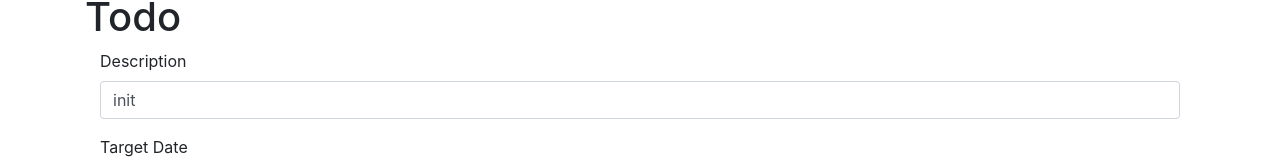
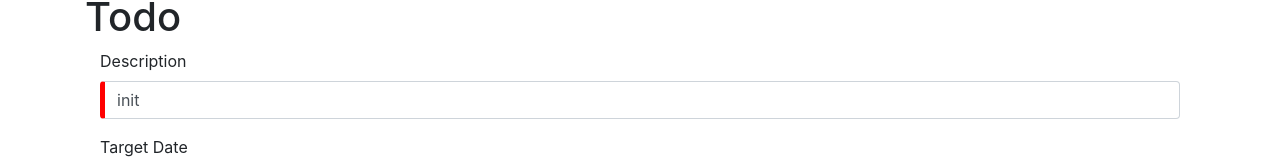
Before and after one commit to Kedlawv/Fullstack-Angular-Springboot, an Angular app in the folder frontend/todo/: page /todos/1 in a window 1280 px wide. Shown: the part 111-276 px from the top of the page. Built offline with nearby package versions, Linux system fonts and the light colour scheme; no server answers; sample sign-in values are in the browser's storage.

Commit message:
Frontend => validation messages using Template Variables and *ngIf

```diff
--- a/frontend/todo/src/app/todo/todo.component.css
+++ b/frontend/todo/src/app/todo/todo.component.css
@@ -0,0 +1,3 @@
+.ng-invalid:not(form) {
+  border-left: 5px solid red;
+}
--- a/frontend/todo/src/app/todo/todo.component.html
+++ b/frontend/todo/src/app/todo/todo.component.html
@@ -1,15 +1,16 @@
 <h1>Todo</h1>
 <div class=container>
+
   <form (ngSubmit)="todoForm.valid && saveTodo()" #todoForm="ngForm">
     <fieldset class="form-group">
       <label>Description</label>
       <input type="text" [(ngModel)]="todo.description" class="form-control" name="description" required="required"
-             minlength="5">
+             minlength="5" #description="ngModel">
     </fieldset>
 
     <fieldset class="form-group">
       <label>Target Date</label>
-      <input type="date"
+      <input type="date" #targetDate="ngModel"
              [ngModel]="todo.targetDate | date: 'yyyy-MM-dd' "
              (ngModelChange)="todo.targetDate = $event"
              class="form-control" name="targetDate" required="required">
@@ -17,4 +18,14 @@
 
     <button type="submit" class="btn btn-success">Save</button>
   </form>
+
+  <br>
+<!--  <div class="alert alert-warning" *ngIf="todoForm.dirty && todoForm.invalid">Enter valid values</div>-->
+  <div class="alert alert-warning" *ngIf="todoForm.dirty && targetDate.invalid">
+    Enter valid Target Date
+  </div>
+  <div class="alert alert-warning" *ngIf="todoForm.dirty && description.invalid">
+    Description needs to be at least 5 characters
+  </div>
+
 </div>
```
